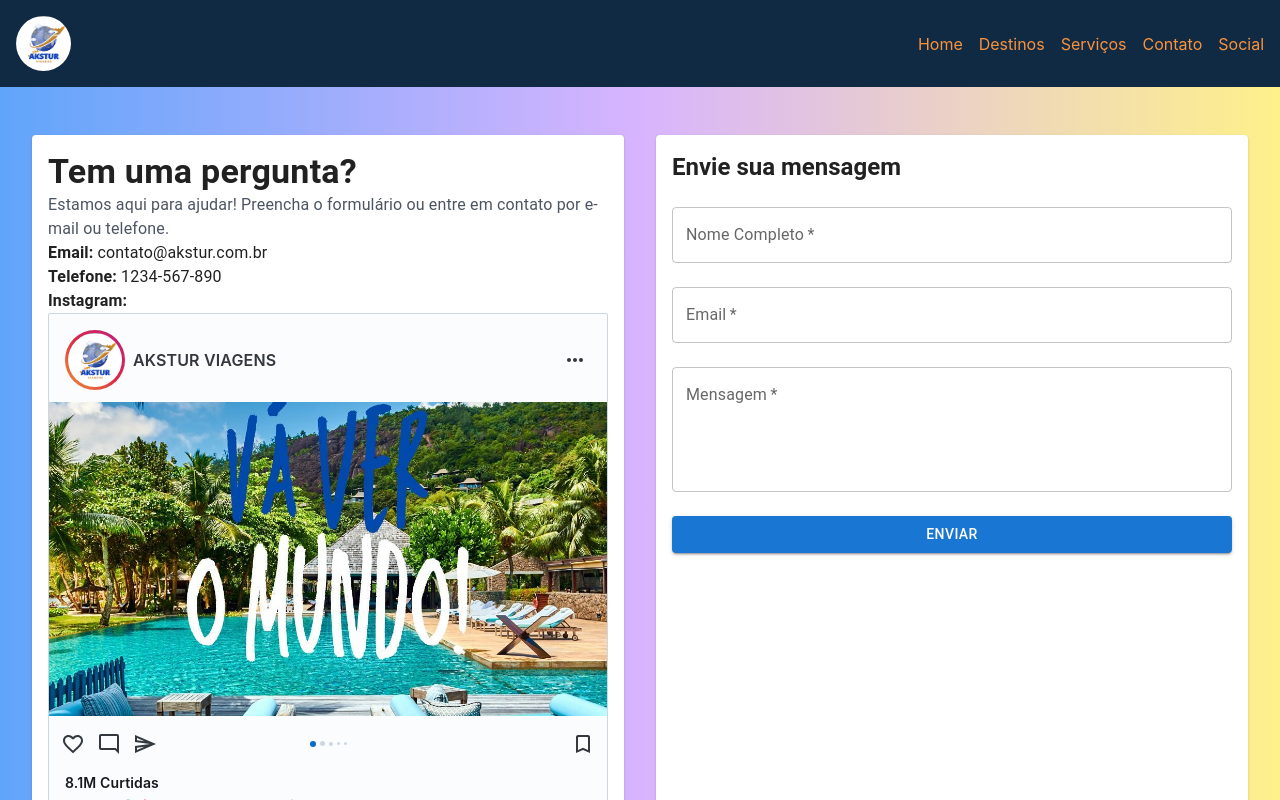
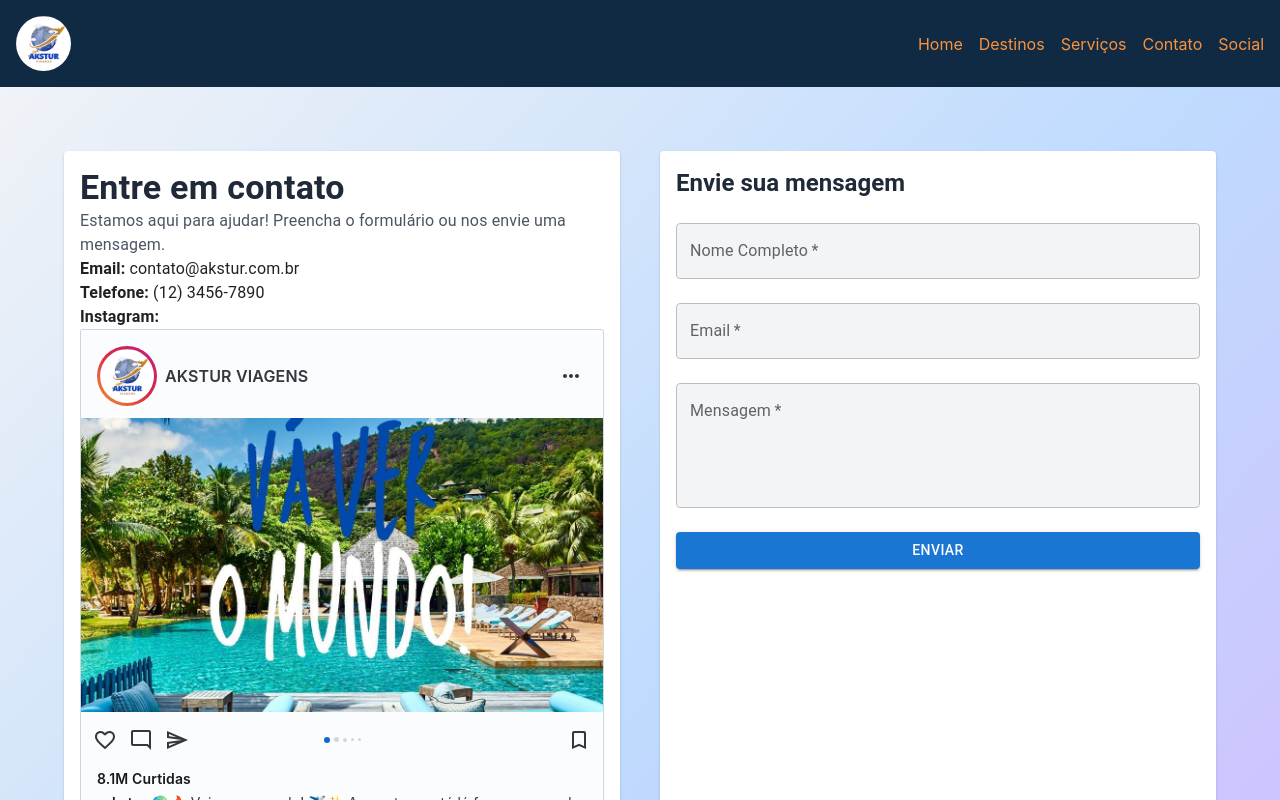
Before and after one commit to yNakidori/aksTour, a React (Create React App) app: page /contact in a window 1280 px wide. Shown: the top 800 px of the page. Built offline with nearby package versions, Linux system fonts and the light colour scheme; no server answers.

Commit message:
assets improvements

```diff
--- a/src/Admin.jsx
+++ b/src/Admin.jsx
@@ -10,6 +10,7 @@ import {
   doc,
 } from "firebase/firestore";
 import { db } from "./firebase/firbase";
+import Swal from "sweetalert2";
 
 const Admin = () => {
   const [cards, setCards] = useState([]);
@@ -40,7 +41,11 @@ const Admin = () => {
       : [...selectedCards, cardId];
 
     if (newSelection.length > 3) {
-      alert("Você só pode selecionar até 3 opções");
+      Swal.fire({
+        icon: "info",
+        title: "Oops...",
+        text: "Você só pode selecionar até 3 cards para a Página Inicial.",
+      });
       return;
     }
 
@@ -52,10 +57,14 @@ const Admin = () => {
   };
 
   const handleDeleteCard = async (cardId) => {
-    const confirmDelete = window.confirm(
-      "Tem certeza de que deseja deletar este card?"
-    );
-    if (confirmDelete) {
+    const confirmDelete = await Swal.fire({
+      icon: "warning",
+      title: "Realmente deseja deletar este card?",
+      showCancelButton: true,
+      confirmButtonText: "Sim",
+      cancelButtonText: "Cancelar",
+    });
+    if (confirmDelete.isConfirmed) {
       try {
         // Remove o documento do Firestore
         await deleteDoc(doc(db, "pricingCards", cardId));
@@ -64,9 +73,17 @@ const Admin = () => {
         setSelectedCards((prevSelected) =>
           prevSelected.filter((id) => id !== cardId)
         );
-        alert("Card deletado com sucesso!");
+        Swal.fire({
+          icon: "success",
+          title: "Card deletado com sucesso!",
+        });
       } catch (error) {
         console.error("Erro ao deletar card:", error);
+        Swal.fire({
+          icon: "error",
+          title: "Erro ao deletar card",
+          text: error.message,
+        });
       }
     }
   };
--- a/src/Contact.jsx
+++ b/src/Contact.jsx
@@ -6,7 +6,6 @@ import {
   Typography,
   TextField,
   Button,
-  Box,
   Card,
   CardContent,
 } from "@mui/material";
@@ -16,7 +15,6 @@ const Contact = () => {
   const onSubmit = async (event) => {
     event.preventDefault();
     const formData = new FormData(event.target);
-
     formData.append("access_key", "f9b4cdf4-0581-4f62-bc77-4a8a1692e09c");
 
     const object = Object.fromEntries(formData);
@@ -41,30 +39,29 @@ const Contact = () => {
   };
 
   return (
-    <div className="min-h-screen bg-gradient-to-r from-blue-400 via-purple-300 to-yellow-200 flex flex-col">
+    <div className="min-h-screen flex flex-col bg-gradient-to-br from-gray-100 via-blue-200 to-purple-300">
       <Navbar />
-      <div className="flex flex-col items-center justify-center py-12 px-4 sm:px-6 lg:px-8">
-        <div className="w-full max-w-7xl flex flex-col md:flex-row gap-8">
-          {/* Informações de Contato */}
-          <Card className="flex-1 shadow-lg bg-white/80 rounded-lg">
-            <CardContent className="p-6">
+      <div className="flex flex-col items-center justify-center py-16 px-6">
+        <div className="w-full max-w-6xl grid grid-cols-1 md:grid-cols-2 gap-10">
+          {/* Card de Informações */}
+          <Card className="shadow-lg bg-white/90 rounded-2xl">
+            <CardContent className="p-8">
               <Typography
                 variant="h4"
-                component="h1"
                 fontWeight="bold"
-                className="mb-4"
+                className="mb-6 text-gray-800"
               >
-                Tem uma pergunta?
+                Entre em contato
               </Typography>
               <Typography variant="body1" className="mb-4 text-gray-600">
-                Estamos aqui para ajudar! Preencha o formulário ou entre em
-                contato por e-mail ou telefone.
+                Estamos aqui para ajudar! Preencha o formulário ou nos envie uma
+                mensagem.
               </Typography>
               <Typography variant="body1" className="mb-2">
                 <strong>Email:</strong> contato@akstur.com.br
               </Typography>
               <Typography variant="body1" className="mb-2">
-                <strong>Telefone:</strong> 1234-567-890
+                <strong>Telefone:</strong> (12) 3456-7890
               </Typography>
               <Typography variant="body1">
                 <strong>Instagram:</strong> <InstagramPost />
@@ -73,42 +70,36 @@ const Contact = () => {
           </Card>
 
           {/* Formulário */}
-          <Card className="flex-1 shadow-xl bg-white/90 rounded-2xl">
-            <CardContent className="p-8">
+          <Card className="shadow-xl bg-white rounded-2xl">
+            <CardContent className="p-10">
               <form onSubmit={onSubmit} className="space-y-6">
                 <Typography
                   variant="h5"
-                  component="h2"
                   fontWeight="bold"
-                  className="mb-6"
+                  className="mb-6 text-gray-800"
                 >
                   Envie sua mensagem
                 </Typography>
 
-                {/* Nome */}
                 <TextField
                   label="Nome Completo"
                   name="name"
                   fullWidth
                   variant="outlined"
-                  placeholder="Informe o seu nome"
                   required
-                  className="bg-white"
+                  className="bg-gray-100 rounded-md"
                 />
 
-                {/* Email */}
                 <TextField
                   label="Email"
                   name="email"
                   type="email"
                   fullWidth
                   variant="outlined"
-                  placeholder="Informe o seu email"
                   required
-                  className="bg-white"
+                  className="bg-gray-100 rounded-md"
                 />
 
-                {/* Mensagem */}
                 <TextField
                   label="Mensagem"
                   name="message"
@@ -116,17 +107,14 @@ const Contact = () => {
                   rows={4}
                   fullWidth
                   variant="outlined"
-                  placeholder="Digite a sua mensagem"
                   required
-                  className="bg-white"
+                  className="bg-gray-100 rounded-md"
                 />
 
-                {/* Botão de Enviar */}
                 <Button
                   type="submit"
                   variant="contained"
-                  color="primary"
-                  className="w-full py-3 bg-blue-600 hover:bg-blue-700 transition-all"
+                  className="w-full py-3 bg-blue-600 hover:bg-blue-700 transition-all text-white font-semibold rounded-md shadow-md"
                 >
                   Enviar
                 </Button>
--- /dev/null
+++ b/src/Social.jsx
@@ -0,0 +1,18 @@
+import React from "react";
+import Navbar from "./assets/navbar";
+import Footer from "./assets/footer";
+
+const Social = () => {
+  return (
+    <div>
+      <Navbar />
+      <div className="container mx-auto p-4 bg-orange-200 h-screen w-screen">
+        <h1 className="text-2xl font-bold text-center">Redes Sociais</h1>
+        <p className="text-gray-500">Acompanhe-nos nas redes sociais</p>
+      </div>
+      <Footer />
+    </div>
+  );
+};
+
+export default Social;
--- a/src/assets/homepage/foodCard.jsx
+++ b/src/assets/homepage/foodCard.jsx
@@ -22,7 +22,18 @@ import padthai from "../images/padthai.png";
 
 const FoodCard = ({ title, subheader, image, description }) => {
   return (
-    <Card sx={{ maxWidth: 345, width: "100%" }}>
+    <Card
+      sx={{
+        maxWidth: 345,
+        width: "100%",
+        boxShadow: "0px 4px 20px rgba(255, 105, 180, 0.4)", // Sombra inicial rosa
+        transition: "all 0.3s ease-in-out",
+        "&:hover": {
+          boxShadow: "0px 6px 25px rgba(255, 105, 180, 0.8)", // Sombra mais intensa no hover
+          transform: "scale(1.03)", // Efeito de leve crescimento
+        },
+      }}
+    >
       <CardHeader
         avatar={
           <Avatar sx={{ bgcolor: red[500] }} aria-label="recipe">
--- a/src/assets/navbar.jsx
+++ b/src/assets/navbar.jsx
@@ -22,7 +22,9 @@ const Navbar = () => {
           <li className="text-orange-400 hover:underline">
             <Link to="/contact">Contato</Link>
           </li>
-          <li className="text-orange-400 hover:underline">Social</li>
+          <li className="text-orange-400 hover:underline">
+            <Link to="/social">Social</Link>
+          </li>
         </ul>
       </div>
     </nav>
--- a/src/firebase/firbase.jsx
+++ b/src/firebase/firbase.jsx
@@ -4,12 +4,17 @@ import { getFirestore } from "firebase/firestore";
 import { getStorage } from "firebase/storage";
 
 const firebaseConfig = {
-  apiKey: process.env.REACT_APP_FIREBASE_API_KEY,
-  authDomain: process.env.REACT_APP_FIREBASE_AUTH_DOMAIN,
-  projectId: process.env.REACT_APP_FIREBASE_PROJECT_ID,
-  storageBucket: process.env.REACT_APP_FIREBASE_STORAGE_BUCKET,
-  messagingSenderId: process.env.REACT_APP_FIREBASE_MESSAGING_SENDER_ID,
-  appId: process.env.REACT_APP_FIREBASE_APP_ID,
+  apiKey: "AIzaSyAT4JAO1Iy_XjY6zIG3wHalofKIdbORtmk",
+
+  authDomain: "akstur-f10de.firebaseapp.com",
+
+  projectId: "akstur-f10de",
+
+  storageBucket: "akstur-f10de.firebasestorage.app",
+
+  messagingSenderId: "1073542217458",
+
+  appId: "1:1073542217458:web:49a23d0870fbcec76fda6b",
 };
 
 // Initialize Firebase
--- a/src/index.js
+++ b/src/index.js
@@ -8,6 +8,7 @@ import Services from "./Services";
 import Contact from "./Contact";
 import SignIn from "./auth/signin";
 import LogIn from "./auth/login";
+import Social from "./Social";
 import Admin from "./Admin";
 
 const root = ReactDOM.createRoot(document.getElementById("root"));
@@ -22,6 +23,7 @@ root.render(
         <Route path="/signin" element={<SignIn />} />
         <Route path="/login" element={<LogIn />} />
         <Route path="/admin" element={<Admin />} />
+        <Route path="/social" element={<Social />} />
       </Routes>
     </BrowserRouter>
   </React.StrictMode>
```
